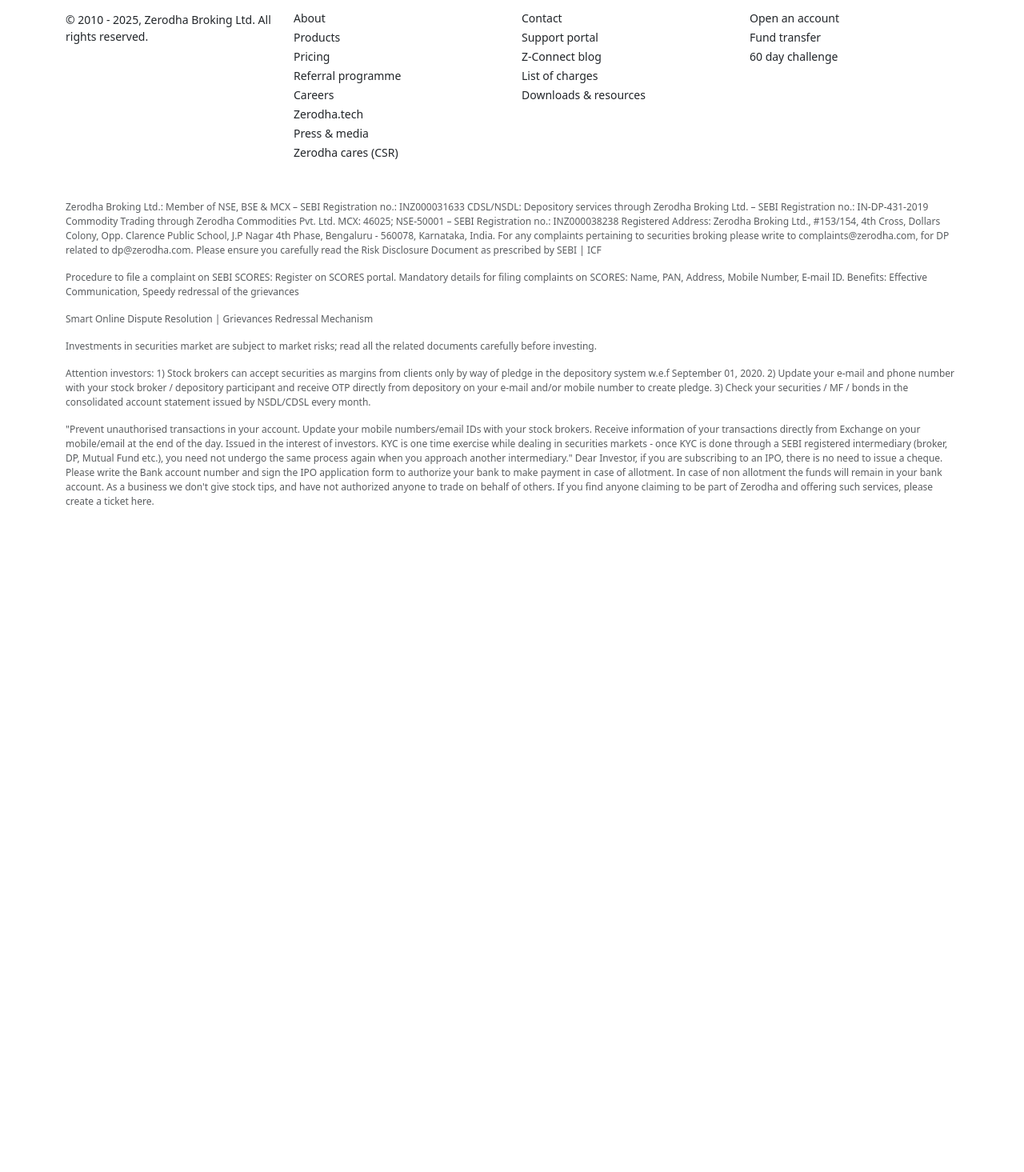
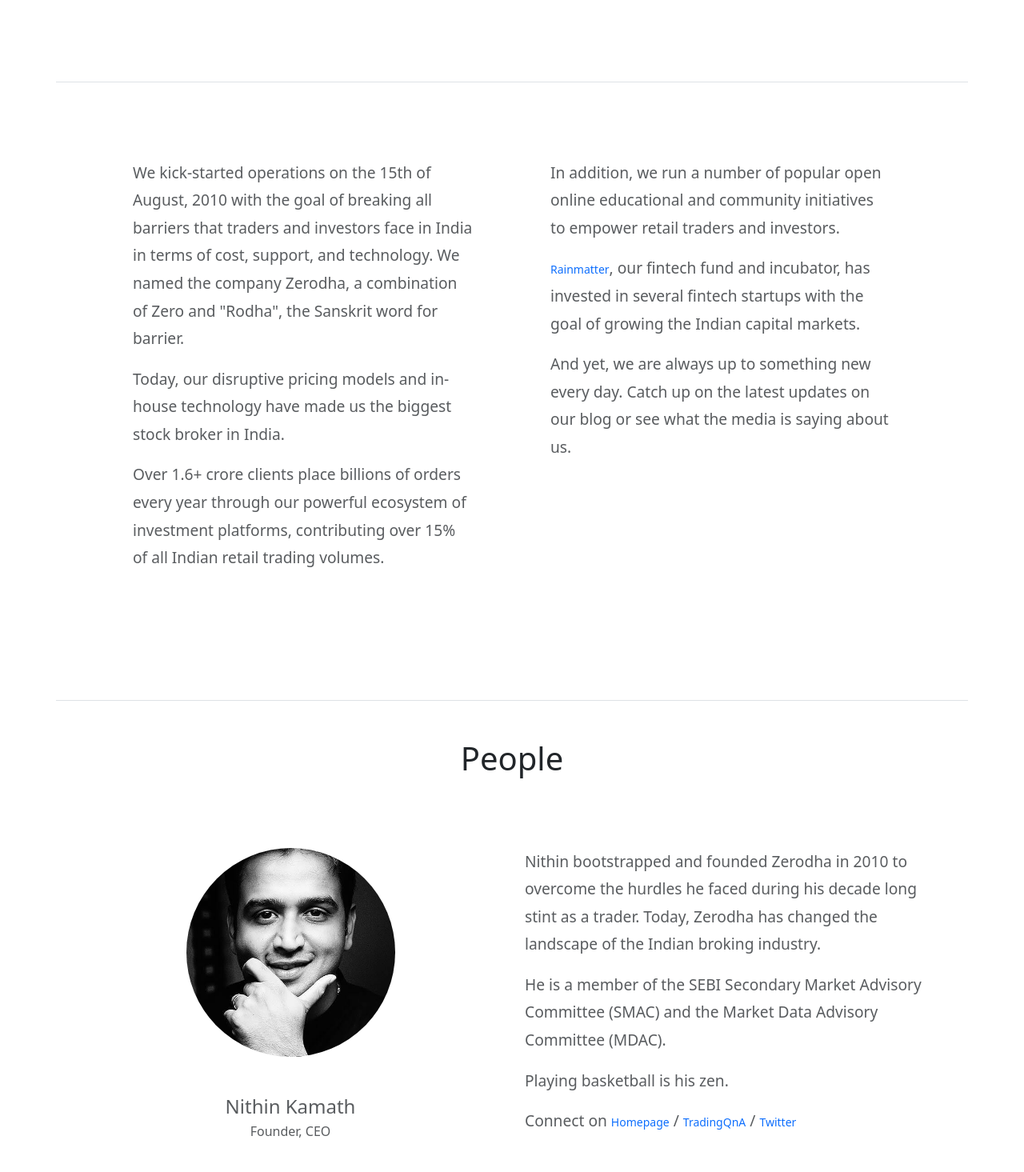
Before and after one commit to PrathamSingh1/Trading-Platform, a React (Vite) app in the folder frontend/: page /about in a window 1280 px wide. Shown: the part 245-1710 px from the top of the page at 80% size. Before the commit the page ends 897 px from the top, so only its background shows below. Built offline with nearby package versions, Linux system fonts and the light colour scheme.

Commit message:
ProductsPage done

```diff
--- a/frontend/src/index.css
+++ b/frontend/src/index.css
@@ -7,6 +7,5 @@
 
 .container a {
   text-decoration: none;
-  color: inherit;
   font-size: 14px;
 }
--- a/frontend/src/landing_page/about/Hero.jsx
+++ b/frontend/src/landing_page/about/Hero.jsx
@@ -1,9 +1,50 @@
-import React from 'react'
+import React from "react";
 
 const Hero = () => {
   return (
-    <div>Hero</div>
-  )
-}
+    <div className="container">
+      <div className="row p-5 mt-5 mb-5">
+        <h1 className="fs-2 text-center">
+          We pioneered the discount broking model in India. <br /> Now, we are
+          breaking ground with out technology.
+        </h1>
+      </div>
+      <div className="row p-5 mt-5 border-top text-muted" style={{lineHeight: "1.8", fontSize: "1.2em"}}>
+        <div className="col-6 p-5">
+          <p>
+            We kick-started operations on the 15th of August, 2010 with the goal
+            of breaking all barriers that traders and investors face in India in
+            terms of cost, support, and technology. We named the company
+            Zerodha, a combination of Zero and "Rodha", the Sanskrit word for
+            barrier.</p>
+            <p>Today, our disruptive pricing models and in-house
+            technology have made us the biggest stock broker in India.</p>
+            <p>Over 1.6+ crore clients place billions of orders every year through our
+            powerful ecosystem of investment platforms, contributing over 15% of
+            all Indian retail trading volumes.
+          </p>
+        </div>
+        <div className="col-6 p-5">
+          <p>
+            In addition, we run a number of popular open online educational and
+            community initiatives to empower retail traders and investors.
+          </p>
+          <p>
+            <a href="">
+              Rainmatter
+            </a>
+            , our fintech fund and incubator, has invested in several fintech
+            startups with the goal of growing the Indian capital markets.
+          </p>
+          <p>
+            And yet, we are always up to something new every day. Catch up on
+            the latest updates on our blog or see what the media is saying about
+            us.
+          </p>
+        </div>
+      </div>
+    </div>
+  );
+};
 
-export default Hero
+export default Hero;
--- a/frontend/src/landing_page/about/Team.jsx
+++ b/frontend/src/landing_page/about/Team.jsx
@@ -2,8 +2,42 @@
 
 const Team = () => {
   return (
-    <div>Team</div>
-  )
+    <div className="container">
+      <div className="row p-5 mt-5 border-top">
+        <h1 className="text-center ">People</h1>
+      </div>
+
+      <div
+        className="row p-3 text-muted"
+        style={{ lineHeight: "1.8", fontSize: "1.2em" }}
+      >
+        <div className="col-6 p-3 text-center">
+          <img
+            src="media/nithinKamath.jpg"
+            style={{ borderRadius: "100%", width: "50%" }}
+          />
+          <h4 className="mt-5">Nithin Kamath</h4>
+          <h6>Founder, CEO</h6>
+        </div>
+        <div className="col-6 p-3">
+          <p>
+            Nithin bootstrapped and founded Zerodha in 2010 to overcome the
+            hurdles he faced during his decade long stint as a trader. Today,
+            Zerodha has changed the landscape of the Indian broking industry.
+          </p>
+          <p>
+            He is a member of the SEBI Secondary Market Advisory Committee
+            (SMAC) and the Market Data Advisory Committee (MDAC).
+          </p>
+          <p>Playing basketball is his zen.</p>
+          <p>
+            Connect on <a href="">Homepage</a> / <a href="">TradingQnA</a> /{" "}
+            <a href="">Twitter</a>
+          </p>
+        </div>
+      </div>
+    </div>
+  );
 }
 
 export default Team
```
